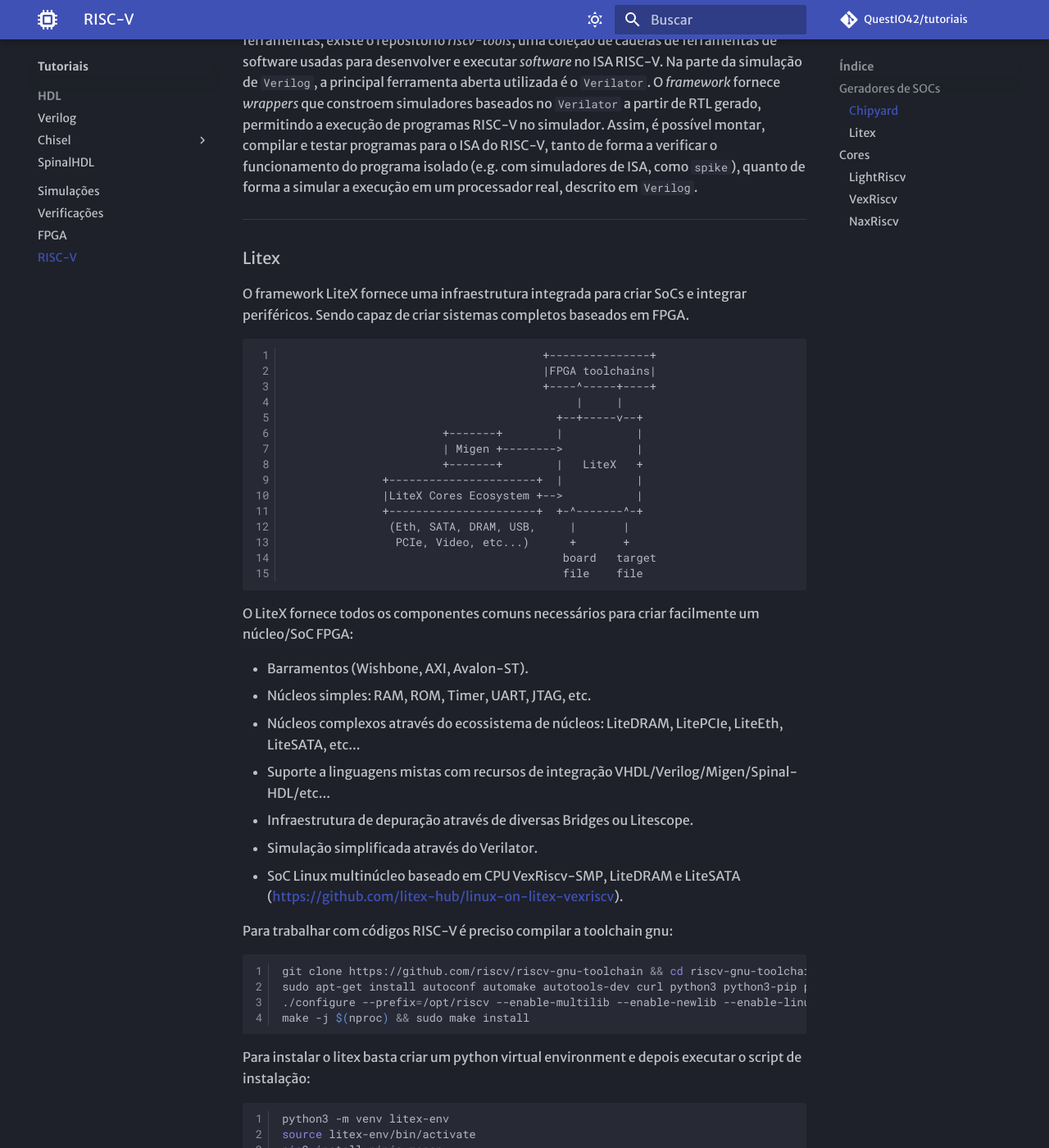
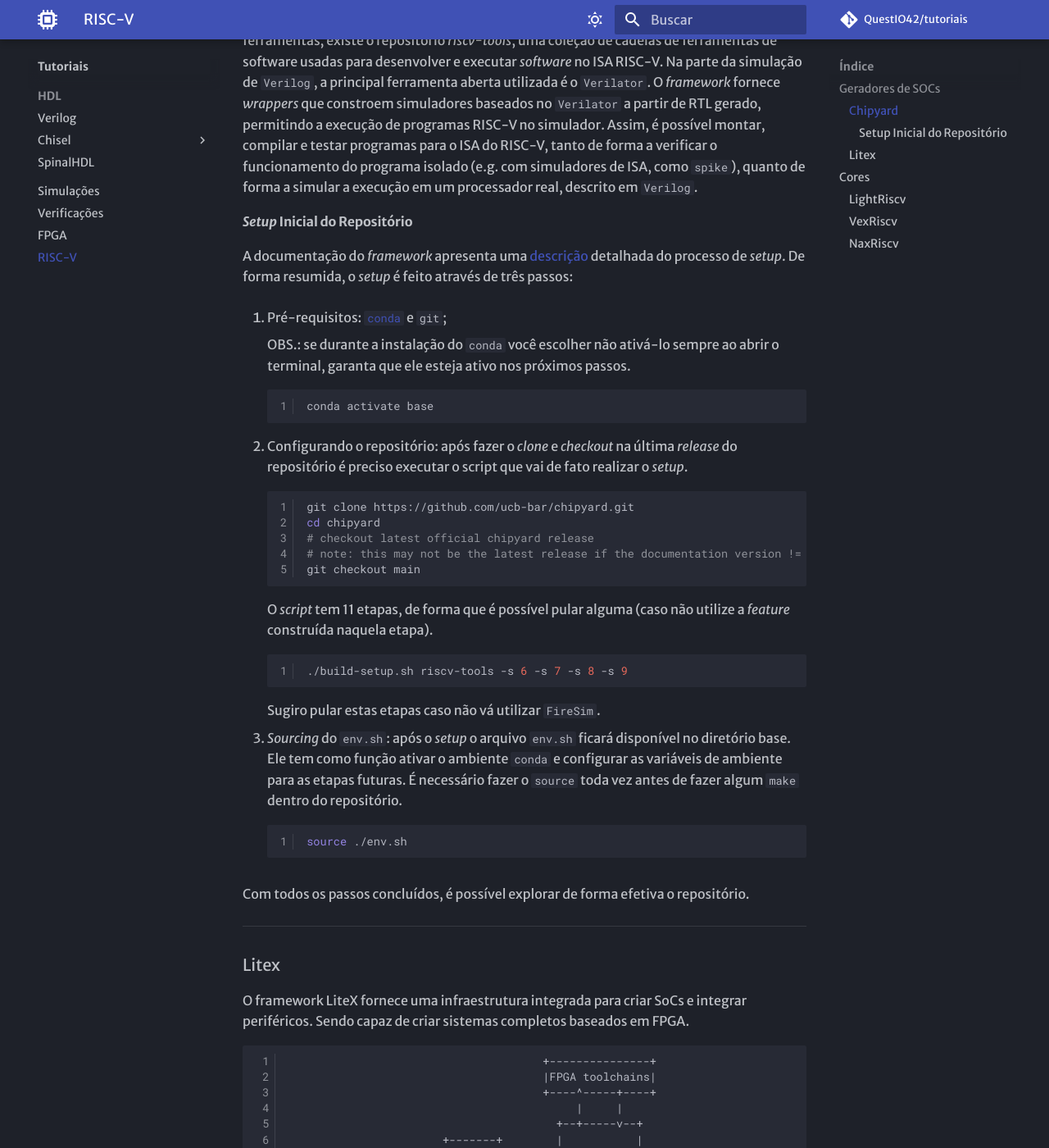
Before and after one commit to QuestIO42/tutoriais, an MkDocs documentation site: the page built from docs/RISCV.md, in a window 1280 px wide and 1400 px high, scrolled down 2982 px. Shown: the whole window at 82% size. Built offline with MkDocs 1.6.1 and Material for MkDocs 9.7.7, drawn with Linux system fonts in a browser that asks for light colours; comment, search, counter and statistics services are not loaded.

Commit message:
feat: setup do repo

````diff
--- a/docs/RISCV.md
+++ b/docs/RISCV.md
@@ -77,6 +77,41 @@
 Dentre estas ferramentas, existe o repositório *riscv-tools*, uma coleção de cadeias de ferramentas de software usadas para desenvolver e executar *software* no ISA RISC-V.
 Na parte da simulação de `Verilog`, a principal ferramenta aberta utilizada é o `Verilator`. O *framework* fornece *wrappers* que constroem simuladores baseados no `Verilator` a partir de RTL gerado, permitindo a execução de programas RISC-V no simulador.
 Assim, é possível montar, compilar e testar programas para o ISA do RISC-V, tanto de forma a verificar o funcionamento do programa isolado (e.g. com simuladores de ISA, como `spike`), quanto de forma a simular a execução em um processador real, descrito em `Verilog`.
+
+#### *Setup* Inicial do Repositório
+
+A documentação do *framework* apresenta uma [descrição](https://chipyard.readthedocs.io/en/latest/Chipyard-Basics/Initial-Repo-Setup.html) detalhada do processo de *setup*.
+De forma resumida, o *setup* é feito através de três passos:
+
+1. Pré-requisitos:  [`conda`](https://github.com/conda-forge/miniforge/#download) e `git`;
+
+    OBS.: se durante a instalação do `conda` você escolher não ativá-lo sempre ao abrir o terminal, garanta que ele esteja ativo nos próximos passos.
+    ```bash
+    conda activate base
+    ```
+
+2. Configurando o repositório: após fazer o *clone* e *checkout* na última *release* do repositório é preciso executar o script que vai de fato realizar o *setup*.
+    ```bash
+    git clone https://github.com/ucb-bar/chipyard.git
+    cd chipyard
+    # checkout latest official chipyard release
+    # note: this may not be the latest release if the documentation version != "stable"
+    git checkout main
+    ```
+    O *script* tem 11 etapas, de forma que é possível pular alguma (caso não utilize a *feature* construída naquela etapa).
+    ```bash
+    ./build-setup.sh riscv-tools -s 6 -s 7 -s 8 -s 9
+    ```
+    Sugiro pular estas etapas caso não vá utilizar `FireSim`.
+
+3. *Sourcing* do `env.sh`: após o *setup* o arquivo `env.sh` ficará disponível no diretório base.
+    Ele tem como função ativar o ambiente `conda` e configurar as variáveis de ambiente para as etapas futuras.
+    É necessário fazer o `source` toda vez antes de fazer algum `make` dentro do repositório.
+    ```bash
+    source ./env.sh
+    ```
+
+Com todos os passos concluídos, é possível explorar de forma efetiva o repositório.
 
 -----
 
````
